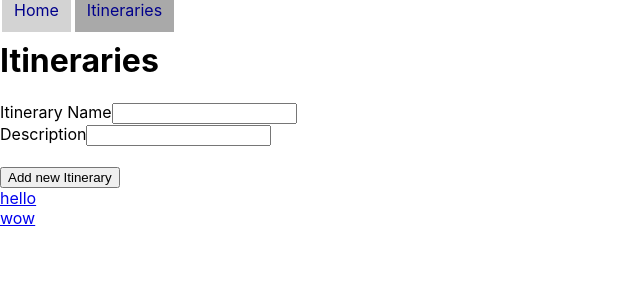
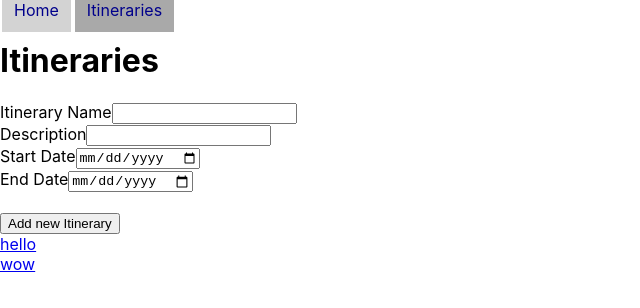
Before and after one commit to thekevinhuang/itinerarian, a React (Create React App) app: page /itineraries in a window 1280 px wide. Shown: the top 308 px of the page, without its empty margins (0-640 px from the left). Built offline with nearby package versions, Linux system fonts and the light colour scheme.

Commit message:
beginning to add redux store to itineraries

```diff
--- a/src/components/itineraries/ItineraryNew.js
+++ b/src/components/itineraries/ItineraryNew.js
@@ -19,6 +19,7 @@ export default class ItineraryNew extends Component {
 
     itineraryNewHandle = (event) => {
         event.preventDefault()
+
         //prop callback dispatch
     }
 
@@ -32,6 +33,12 @@ export default class ItineraryNew extends Component {
                     <label>Description</label>
                     <input type="text" name="description" onChange={this.itineraryChangeHandle} value={this.state.description}/>
                     <br/>
+                    <label>Start Date</label>
+                    <input type="date" name="startDate" onChange={this.itineraryChangeHandle} value={this.state.startDate}/>
+                    <br/>
+                    <label>End Date</label>
+                    <input type="date" name="endDate" onChange={this.itineraryChangeHandle} value={this.state.endDate}/>
+                    <br/>
                     <br/>
                     <input type="submit" value="Add new Itinerary"/>
                 </form>
--- a/src/containers/ItinerariesContainer.js
+++ b/src/containers/ItinerariesContainer.js
@@ -3,6 +3,7 @@ import Itineraries from '../components/itineraries/Itineraries'
 import ItineraryNew from '../components/itineraries/ItineraryNew'
 import {Route} from 'react-router-dom'
 import ItineraryShow from '../components/itineraries/ItineraryShow';
+import {connect} from 'react-redux'
 
 let itineraries = [
     {
@@ -33,4 +34,14 @@ class ItinerariesContainer extends Component {
     }
 }
 
-export default ItinerariesContainer
+const mapStateToProps = state => {
+    return {
+        itineraries : state.itineraries
+    }
+}
+
+const mapDispatchToProps = dispatch => {
+
+}
+
+export default connect(mapStateToProps,mapDispatchToProps)(ItinerariesContainer)
--- a/src/reducers/itineraryReducer.js
+++ b/src/reducers/itineraryReducer.js
@@ -6,6 +6,8 @@ const initialState= {
 
 function itineraryReducer (state = initialState, action) {
     switch (action.type) {
+        case "ADD_ITINERARY":
+            return state
         default:
             return state
     }
```
Also changed, not shown: src/containers/DatesContainer.js (+11 -0 lines).
